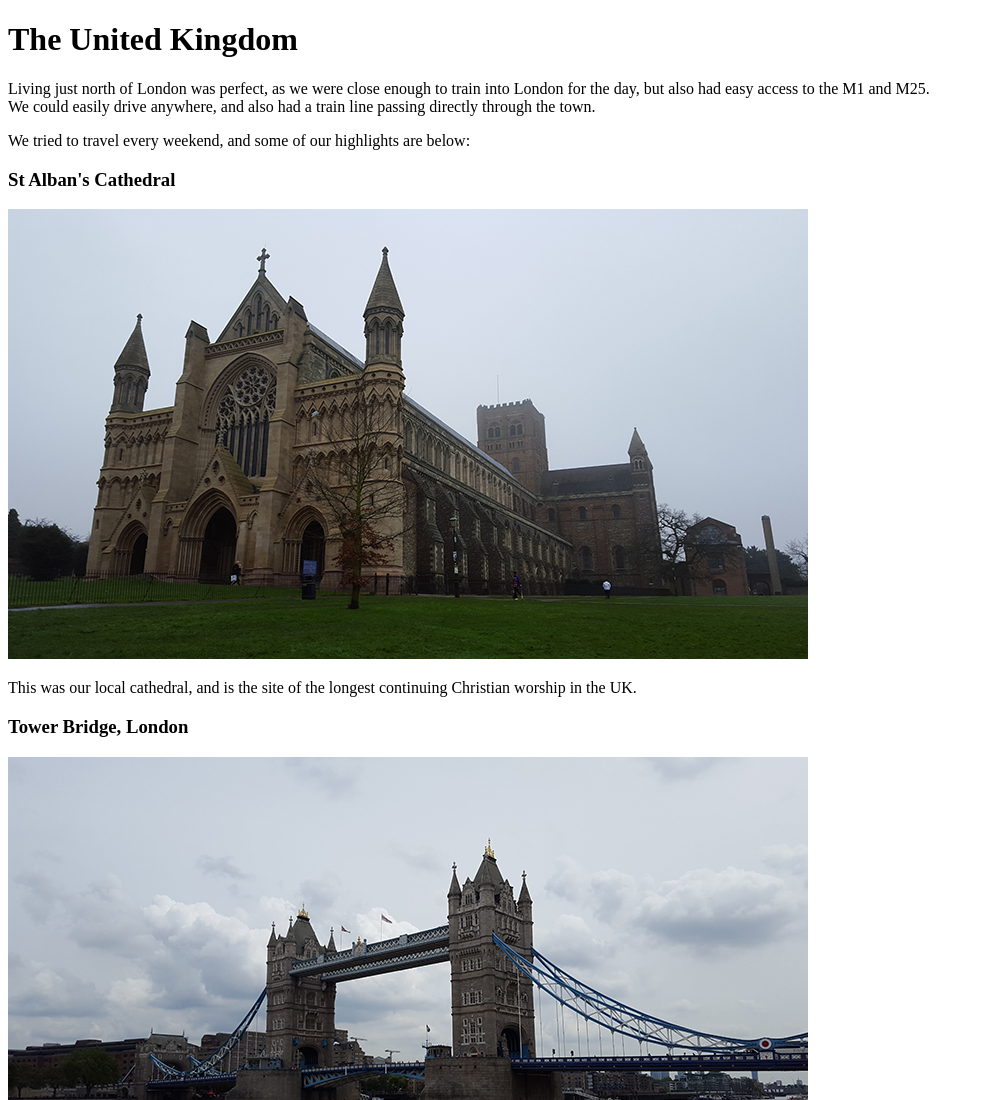
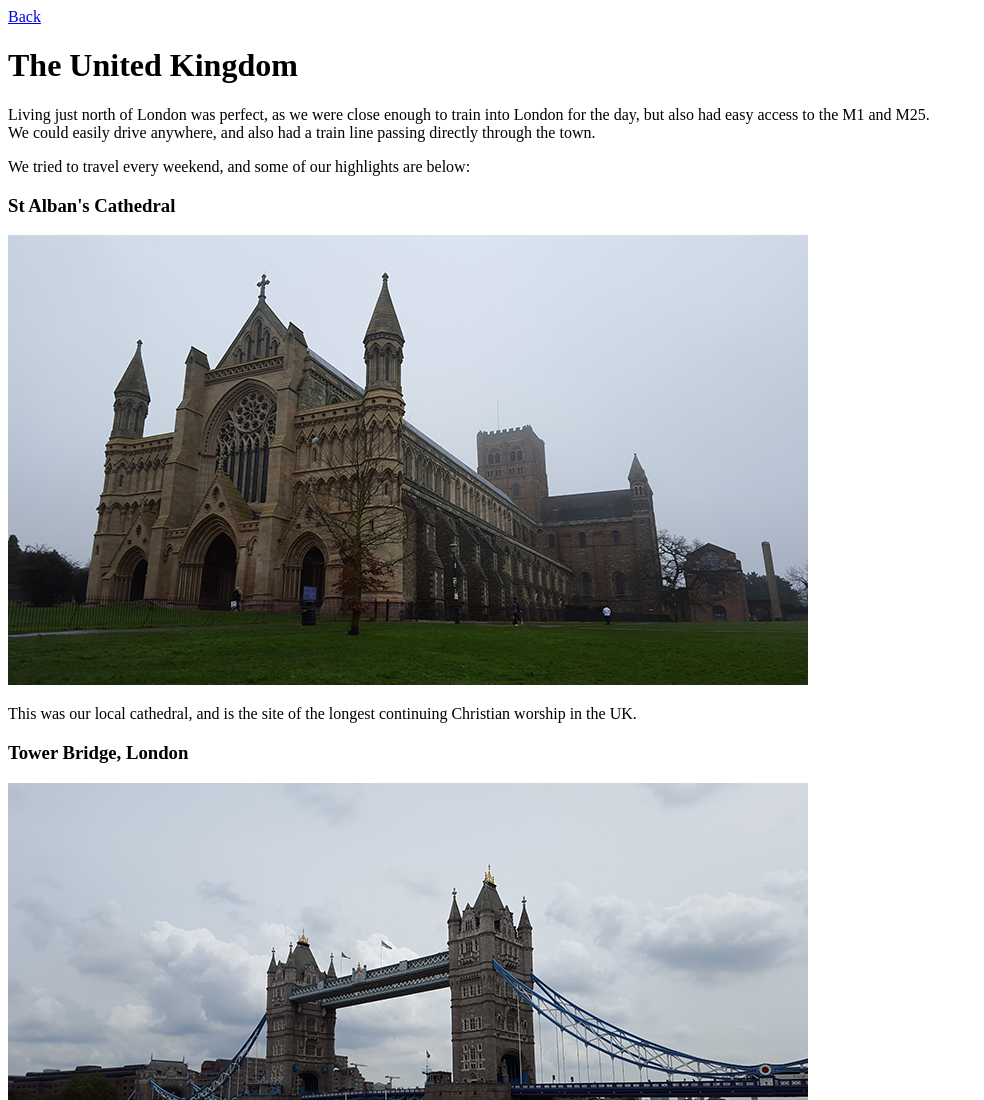
Before and after one commit to standrewscollege2018/2022-year-11-web-design-classwork-bco9791, a plain HTML site: page europe/uk.html in a window 1280 px wide. Shown: the top 1100 px of the page, without its empty margins (0-984 px from the left). Drawn offline with Linux system fonts and the light colour scheme.

Commit message:
Links
Inserted links in order to allow easier access back to the index page

```diff
--- a/europe/uk.html
+++ b/europe/uk.html
@@ -5,6 +5,7 @@
     <title>Not-very-United Kingdom</title>
   </head>
   <body>
+    <a href="index.html">Back</a>
     <h1>The United Kingdom</h1>
     <p>Living just north of London was perfect, as we were close enough to train into London for the day, but also had easy access to the M1 and M25. <br> We could easily drive anywhere, and also had a train line passing directly through the town.</p>
     <p>We tried to travel every weekend, and some of our highlights are below:</p>
```
Also changed, not shown: europe/france.html (+1 -0 lines), europe/greece.html (+1 -0 lines), europe/italy.html (+1 -0 lines), intro/index.html (+1 -1 lines).
